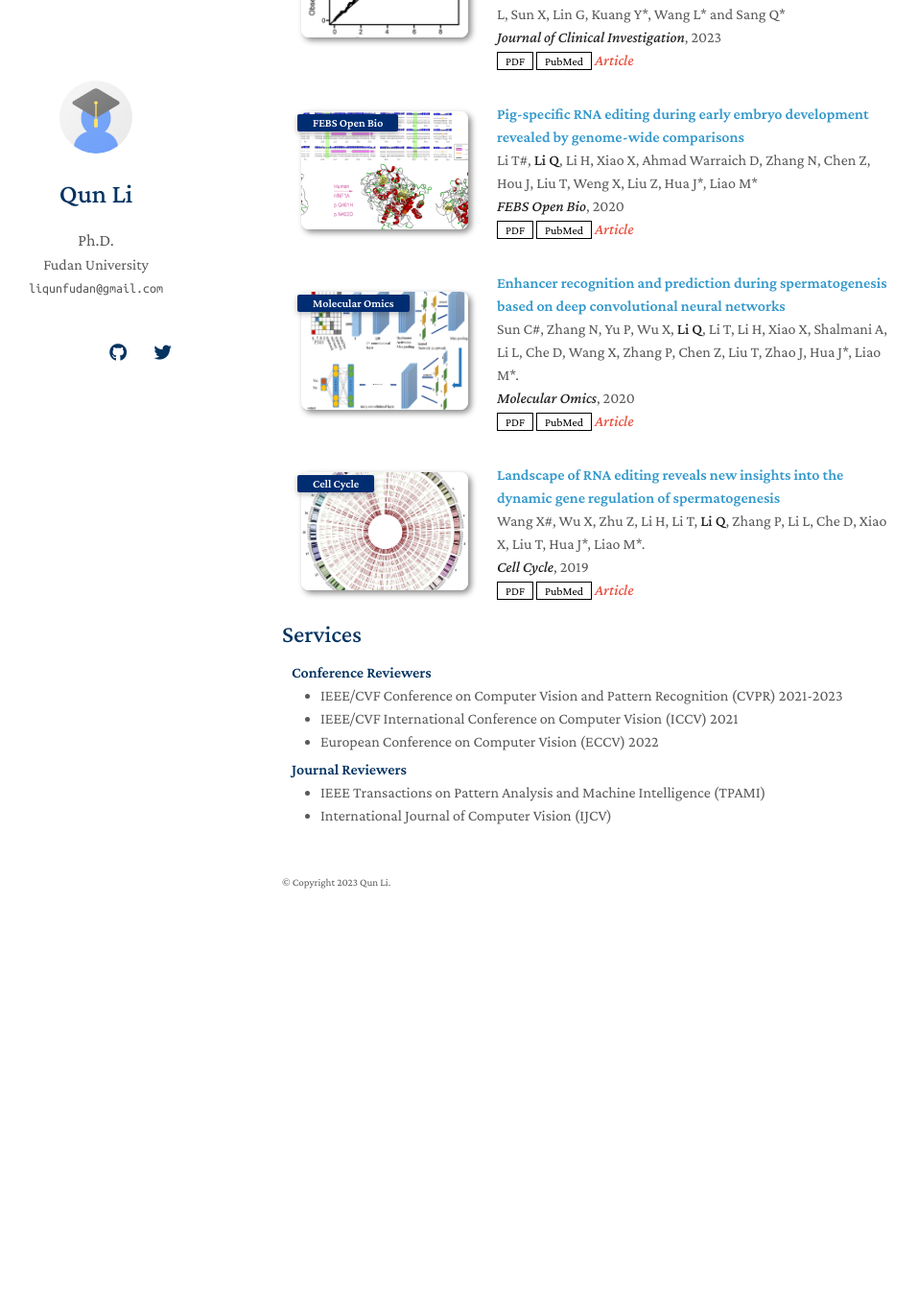
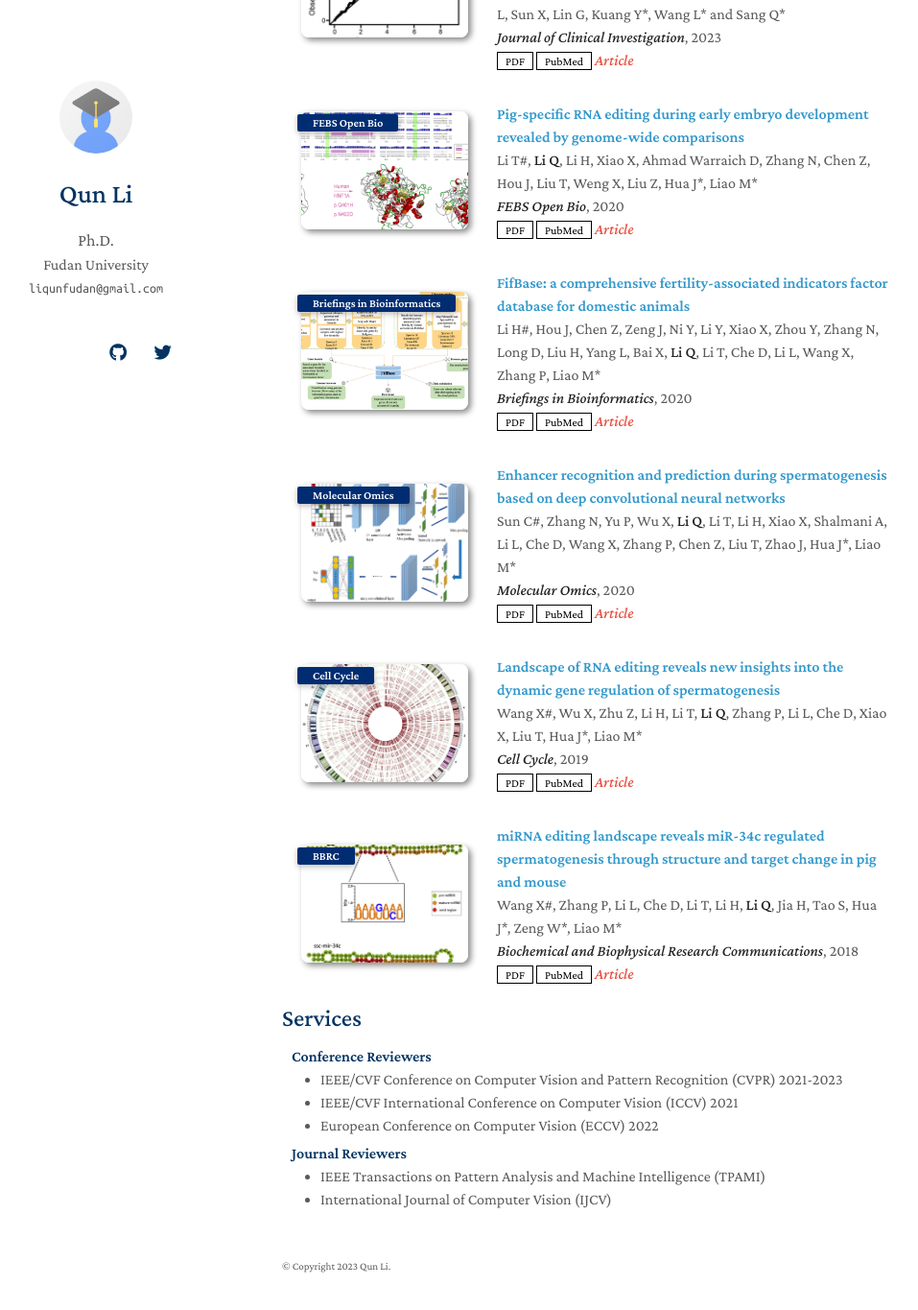
Before and after one commit to liqunbio/liqunbio.github.io, a Jekyll site: the page built from index.md, in a window 1280 px wide and 1400 px high, scrolled down 1876 px. Shown: the top 1365 px of the window at 96% size, without its empty margins (176-1133 px from the left). Built offline with Jekyll 4.4.1, drawn with Linux system fonts in a browser that asks for light colours; nearby versions of some CDN libraries; a style sheet for code colours, icons or effects is not loaded; our own code applies the rules of GitHub Pages for plain Markdown files; before the commit the page ends 2876 px from its top, so only the background shows below that.

Commit message:
Update publications.md

```diff
--- a/_includes/publications.md
+++ b/_includes/publications.md
@@ -167,13 +167,33 @@
     <li>
       <div class="pub-row">
       <div class="col-sm-3 abbr" style="position: relative;padding-right: 15px;padding-left: 15px;">
+          <img src="assets/img/2021_BIB_FifBase.png" class="teaser img-fluid z-depth-1">
+          <abbr class="badge">Briefings in Bioinformatics</abbr>
+      </div>
+
+      <div class="col-sm-9" style="position: relative;padding-right: 15px;padding-left: 20px;">
+          <div class="title"><a href="">FifBase: a comprehensive fertility-associated indicators factor database for domestic animals</a></div>
+          <div class="author">Li H#, Hou J, Chen Z, Zeng J, Ni Y, Li Y, Xiao X, Zhou Y, Zhang N, Long D, Liu H, Yang L, Bai X, <strong>Li Q</strong>, Li T, Che D, Li L, Wang X, Zhang P, Liao M*</div>
+          <div class="periodical"><strong><em>Briefings in Bioinformatics</em></strong>, 2020</div>
+          <div class="links">
+          <a href="" class="btn btn-sm z-depth-0" role="button" target="_blank" style="font-size:12px;">PDF</a>
+          <a href="https://pubmed.ncbi.nlm.nih.gov/33497436/" class="btn btn-sm z-depth-0" role="button" target="_blank" style="font-size:12px;">PubMed</a>
+          <strong><i style="color:#e74d3c">Article</i></strong>
+          </div>
+      </div>
+      </div>
+    </li>
+<br>
+    <li>
+      <div class="pub-row">
+      <div class="col-sm-3 abbr" style="position: relative;padding-right: 15px;padding-left: 15px;">
           <img src="assets/img/2020_MO_Enhancer.png" class="teaser img-fluid z-depth-1">
           <abbr class="badge">Molecular Omics</abbr>
       </div>
 
       <div class="col-sm-9" style="position: relative;padding-right: 15px;padding-left: 20px;">
           <div class="title"><a href="">Enhancer recognition and prediction during spermatogenesis based on deep convolutional neural networks</a></div>
-          <div class="author">Sun C#, Zhang N, Yu P, Wu X, <strong>Li Q</strong>, Li T, Li H, Xiao X, Shalmani A, Li L, Che D, Wang X, Zhang P, Chen Z, Liu T, Zhao J, Hua J*, Liao M*.</div>
+          <div class="author">Sun C#, Zhang N, Yu P, Wu X, <strong>Li Q</strong>, Li T, Li H, Xiao X, Shalmani A, Li L, Che D, Wang X, Zhang P, Chen Z, Liu T, Zhao J, Hua J*, Liao M*</div>
           <div class="periodical"><strong><em>Molecular Omics</em></strong>, 2020</div>
           <div class="links">
           <a href="" class="btn btn-sm z-depth-0" role="button" target="_blank" style="font-size:12px;">PDF</a>
@@ -193,8 +213,28 @@
 
       <div class="col-sm-9" style="position: relative;padding-right: 15px;padding-left: 20px;">
           <div class="title"><a href=""> Landscape of RNA editing reveals new insights into the dynamic gene regulation of spermatogenesis</a></div>
-          <div class="author">Wang X#, Wu X, Zhu Z, Li H, Li T, <strong>Li Q</strong>, Zhang P, Li L, Che D, Xiao X, Liu T, Hua J*, Liao M*.</div>
+          <div class="author">Wang X#, Wu X, Zhu Z, Li H, Li T, <strong>Li Q</strong>, Zhang P, Li L, Che D, Xiao X, Liu T, Hua J*, Liao M*</div>
           <div class="periodical"><strong><em>Cell Cycle</em></strong>, 2019</div>
+          <div class="links">
+          <a href="" class="btn btn-sm z-depth-0" role="button" target="_blank" style="font-size:12px;">PDF</a>
+          <a href="https://pubmed.ncbi.nlm.nih.gov/31594448/" class="btn btn-sm z-depth-0" role="button" target="_blank" style="font-size:12px;">PubMed</a>
+          <strong><i style="color:#e74d3c">Article</i></strong>
+          </div>
+      </div>
+      </div>
+    </li>
+<br>
+    <li>
+      <div class="pub-row">
+      <div class="col-sm-3 abbr" style="position: relative;padding-right: 15px;padding-left: 15px;">
+          <img src="assets/img/2018_BBRC_micRNAEditing.png" class="teaser img-fluid z-depth-1">
+          <abbr class="badge">BBRC</abbr>
+      </div>
+
+      <div class="col-sm-9" style="position: relative;padding-right: 15px;padding-left: 20px;">
+          <div class="title"><a href=""> miRNA editing landscape reveals miR-34c regulated spermatogenesis through structure and target change in pig and mouse</a></div>
+          <div class="author">Wang X#, Zhang P, Li L, Che D, Li T, Li H, <strong>Li Q</strong>, Jia H, Tao S, Hua J*, Zeng W*, Liao M*</div>
+          <div class="periodical"><strong><em>Biochemical and Biophysical Research Communications</em></strong>, 2018</div>
           <div class="links">
           <a href="" class="btn btn-sm z-depth-0" role="button" target="_blank" style="font-size:12px;">PDF</a>
           <a href="https://pubmed.ncbi.nlm.nih.gov/31594448/" class="btn btn-sm z-depth-0" role="button" target="_blank" style="font-size:12px;">PubMed</a>
```
